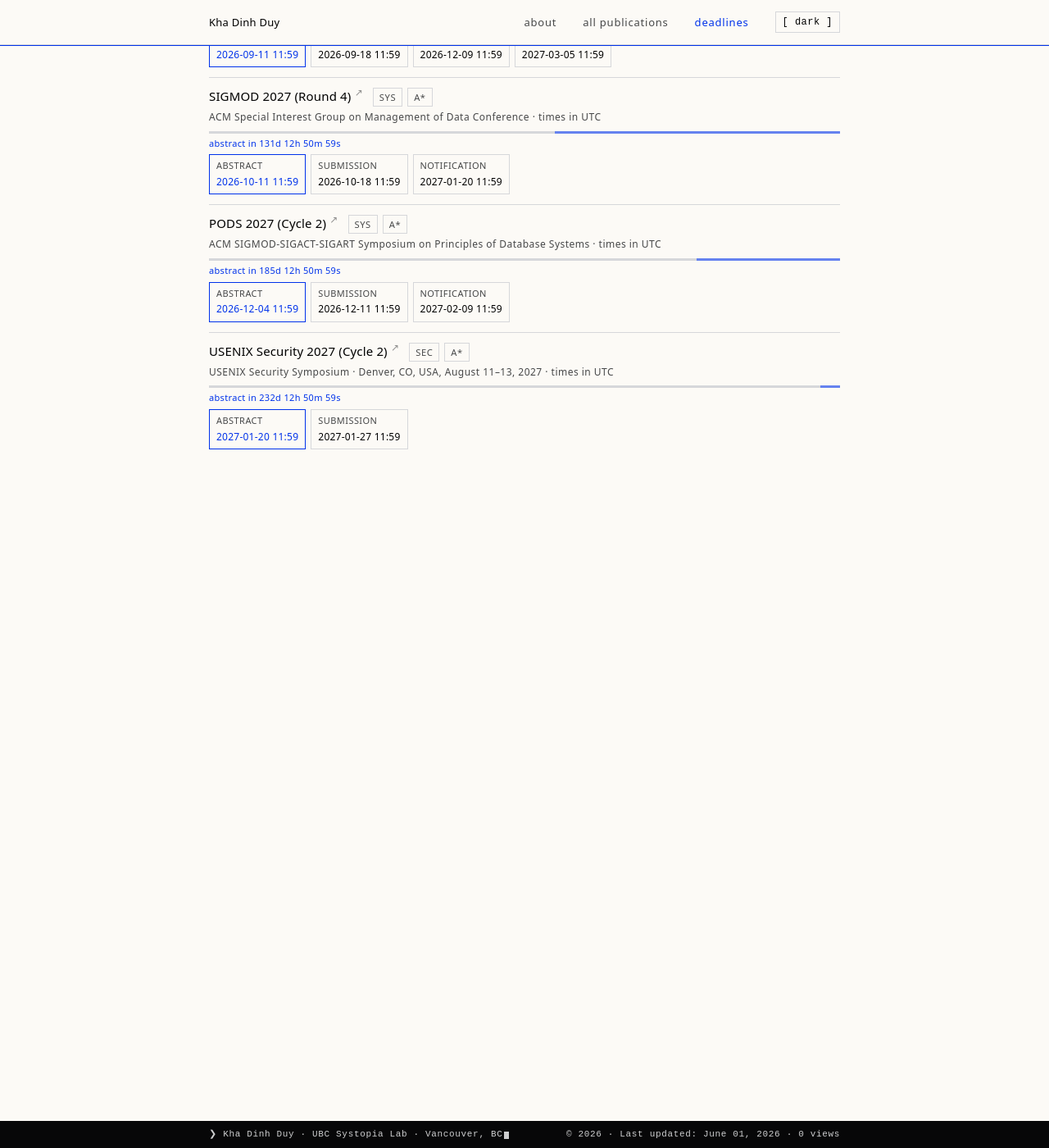
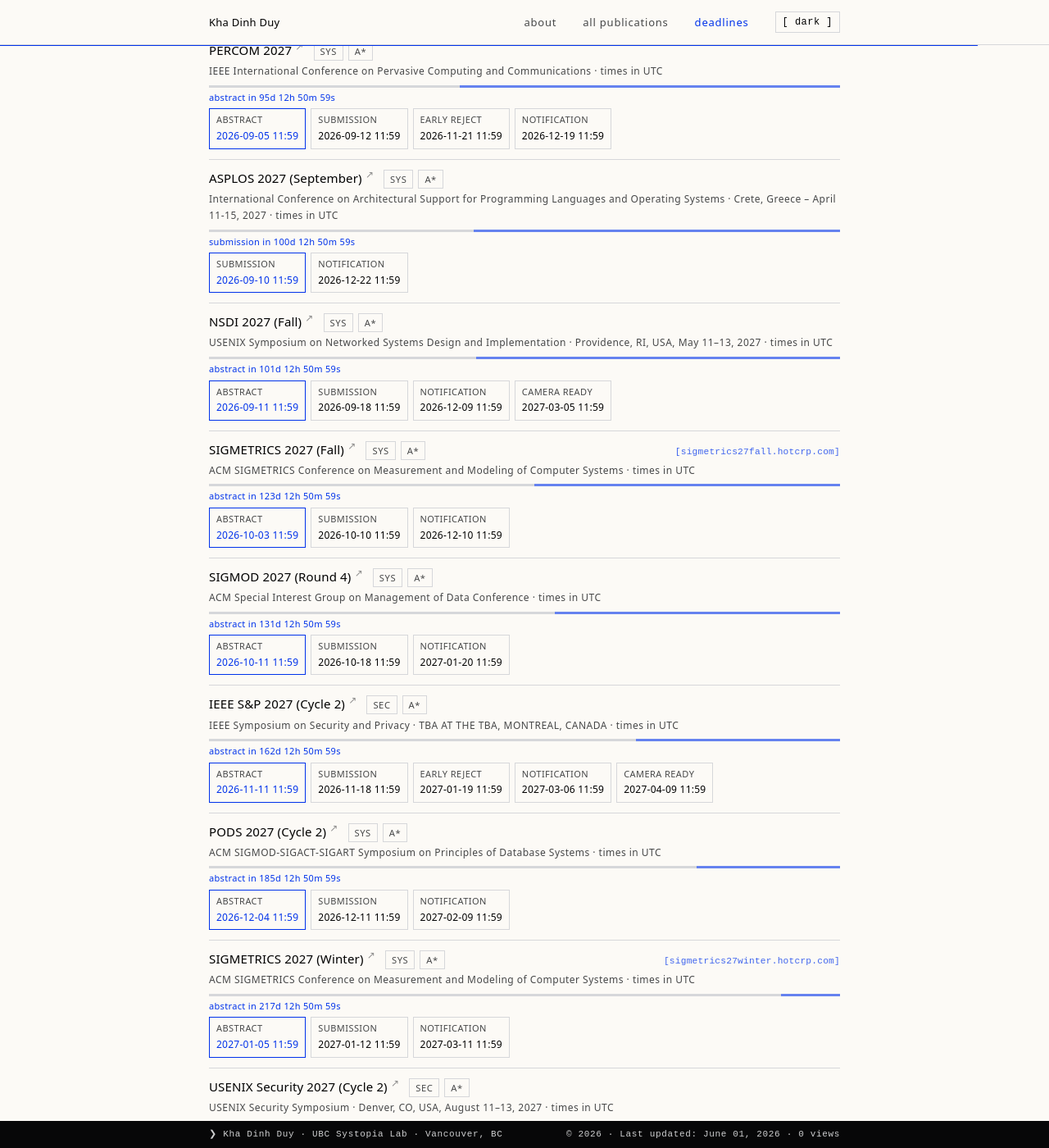
Before and after one commit to kha-dinh/kha-dinh.github.io, a Jekyll site: the page built from _pages/deadlines.md, in a window 1280 px wide and 1400 px high, scrolled down 1747 px. Shown: the whole window at 82% size. Built offline with Jekyll 4.4.1, drawn with Linux system fonts in a browser that asks for light colours; some web fonts are replaced; comment, search, counter and statistics services are not loaded; a style sheet for code colours, icons or effects is not loaded; some of the changed text lies outside the part shown.

Commit message:
new deadline data

```diff
--- a/_data/deadlines.yaml
+++ b/_data/deadlines.yaml
@@ -1,4 +1,4 @@
-generated_at: '2026-05-21T23:05:49.102057+00:00'
+generated_at: '2026-06-01T22:55:35.951432+00:00'
 conferences:
 - id: aaai-2026
   name: AAAI 2026
@@ -446,25 +446,6 @@
     date: 2026-01-29 23:59
   - label: notification
     date: 2026-02-20 23:59
-- id: dac-2026
-  name: DAC 2026
-  year: 2026
-  description: Design Automation Conference
-  link: https://dac.com/2026/program/research-manuscript-submissions
-  area: HW
-  rank: A*
-  place: ''
-  date: ''
-  timezone: AoE
-  deadlines:
-  - label: abstract
-    date: 2025-11-11 23:59
-  - label: submission
-    date: 2025-11-19 23:59
-  - label: notification
-    date: 2026-03-09 23:59
-  - label: camera_ready
-    date: 2026-04-14 23:59
 - id: dimva-2026-cycle-1
   name: DIMVA 2026 (Cycle 1)
   year: 2026
@@ -588,7 +569,7 @@
   - label: notification
     date: 2026-08-20 23:59
   - label: camera_ready
-    date: 2026-09-20 23:59
+    date: 2026-08-30 23:59
 - id: eurocrypt-2026
   name: Eurocrypt 2026
   year: 2026
@@ -1054,6 +1035,102 @@
     date: 2026-03-15 23:59
   - label: camera_ready
     date: 2026-04-03 23:59
+- id: ieee-s-p-2026-cycle-1
+  name: IEEE S&P 2026 (Cycle 1)
+  year: 2026
+  description: IEEE Symposium on Security and Privacy
+  link: https://sp2026.ieee-security.org/cfpapers.html
+  area: SEC
+  rank: A*
+  place: ''
+  date: "MAY 18-21, 2026 \n               AT THE\n              HILTON SAN FRANCISCO\
+    \ UNION SQUARE,\n              SAN FRANCISCO, CA"
+  timezone: AoE
+  deadlines:
+  - label: abstract
+    date: 2025-05-29 23:59
+  - label: submission
+    date: 2025-06-05 23:59
+  - label: early_reject
+    date: 2025-07-21 23:59
+  - label: rebuttal_start
+    date: 2025-08-18 23:59
+  - label: rebuttal_end
+    date: 2025-08-29 23:59
+  - label: notification
+    date: 2025-09-09 23:59
+  - label: camera_ready
+    date: 2025-10-17 23:59
+- id: ieee-s-p-2026-cycle-2
+  name: IEEE S&P 2026 (Cycle 2)
+  year: 2026
+  description: IEEE Symposium on Security and Privacy
+  link: https://sp2026.ieee-security.org/cfpapers.html
+  area: SEC
+  rank: A*
+  place: ''
+  date: "MAY 18-21, 2026 \n               AT THE\n              HILTON SAN FRANCISCO\
+    \ UNION SQUARE,\n              SAN FRANCISCO, CA"
+  timezone: AoE
+  deadlines:
+  - label: abstract
+    date: 2025-11-06 23:59
+  - label: submission
+    date: 2025-11-13 23:59
+  - label: early_reject
+    date: 2026-01-19 23:59
+  - label: rebuttal_start
+    date: 2026-02-12 23:59
+  - label: rebuttal_end
+    date: 2026-02-23 23:59
+  - label: notification
+    date: 2026-03-09 23:59
+  - label: camera_ready
+    date: 2026-04-17 23:59
+- id: ieee-s-p-2027-cycle-1
+  name: IEEE S&P 2027 (Cycle 1)
+  year: 2027
+  description: IEEE Symposium on Security and Privacy
+  link: https://sp2027.ieee-security.org/cfpapers.html
+  area: SEC
+  rank: A*
+  place: ''
+  date: "TBA \n               AT THE\n              TBA,\n              MONTREAL,\
+    \ CANADA"
+  timezone: AoE
+  deadlines:
+  - label: abstract
+    date: 2026-06-04 23:59
+  - label: submission
+    date: 2026-06-11 23:59
+  - label: early_reject
+    date: 2026-07-27 23:59
+  - label: notification
+    date: 2026-09-11 23:59
+  - label: camera_ready
+    date: 2026-10-16 23:59
+- id: ieee-s-p-2027-cycle-2
+  name: IEEE S&P 2027 (Cycle 2)
+  year: 2027
+  description: IEEE Symposium on Security and Privacy
+  link: https://sp2027.ieee-security.org/cfpapers.html
+  area: SEC
+  rank: A*
+  place: ''
+  date: "TBA \n               AT THE\n              TBA,\n              MONTREAL,\
+    \ CANADA"
+  timezone: AoE
+  deadlines:
+  - label: abstract
+    date: 2026-11-10 23:59
+  - label: submission
+    date: 2026-11-17 23:59
+  - label: early_reject
+    date: 2027-01-18 23:59
+  - label: notification
+    date: 2027-03-05 23:59
+  - label: camera_ready
+    date: 2027-04-08 23:59
 - id: ieee-vr-2026
   name: IEEE VR 2026
   year: 2026
@@ -1686,7 +1763,7 @@
   timezone: AoE
   deadlines:
   - label: submission
-    date: 2026-05-29 23:59
+    date: 2026-06-05 23:59
   - label: notification
     date: 2026-07-03 23:59
 - id: podc-2026
@@ -2086,30 +2163,16 @@
   name: SIGCOMM 2026
   year: 2026
   description: ACM SIGCOMM Conference on Data Communication
-  link: https://conferences.sigcomm.org/sigcomm/2026/cfp/
+  link: https://conferences.sigcomm.org/sigcomm/2026/non-paper/call/
   area: SYS
   rank: A*
   place: Denver, Colorado, USA
   date: August 17 - 21, 2026
   timezone: AoE
   deadlines:
-  - label: abstract
-    date: 2026-01-30 23:59
-  - label: submission
-    date: 2026-02-06 23:59
-  - label: early_reject
-    date: 2026-04-02 23:59
-  - label: rebuttal_start
-    date: 2026-04-27 23:59
-  - label: rebuttal_end
-    date: 2026-04-29 23:59
-  - label: notification
-    date: 2026-05-11 23:59
-  - label: shepherd
-    date: 2026-06-19 23:59
-  - label: camera_ready
-    date: 2026-07-03 23:59
-  url_hotcrp: https://sigcomm26.hotcrp.com
+  - label: notification
+    date: 2026-05-15 23:59
+  url_hotcrp: https://non-paper-sigcomm2026.hotcrp.com
 - id: siggraph-2026
   name: SIGGRAPH 2026
   year: 2026
@@ -2201,6 +2264,60 @@
   - label: notification
     date: 2026-03-13 23:59
   url_hotcrp: https://sigmetrics26winter.hotcrp.com
+- id: sigmetrics-2027-fall
+  name: SIGMETRICS 2027 (Fall)
+  year: 2027
+  description: ACM SIGMETRICS Conference on Measurement and Modeling of Computer Systems
+  link: https://www.sigmetrics.org/sigmetrics2027/call_for_papers.html
+  area: SYS
+  rank: A*
+  place: ''
+  date: ''
+  timezone: AoE
+  deadlines:
+  - label: abstract
+    date: 2026-10-02 23:59
+  - label: submission
+    date: 2026-10-09 23:59
+  - label: notification
+    date: 2026-12-09 23:59
+  url_hotcrp: https://sigmetrics27fall.hotcrp.com
+- id: sigmetrics-2027-summer
+  name: SIGMETRICS 2027 (Summer)
+  year: 2027
+  description: ACM SIGMETRICS Conference on Measurement and Modeling of Computer Systems
+  link: https://www.sigmetrics.org/sigmetrics2027/call_for_papers.html
+  area: SYS
+  rank: A*
+  place: ''
+  date: ''
+  timezone: AoE
+  deadlines:
+  - label: abstract
+    date: 2026-07-03 23:59
+  - label: submission
+    date: 2026-07-10 23:59
+  - label: notification
+    date: 2026-09-09 23:59
+  url_hotcrp: https://sigmetrics27summer.hotcrp.com
+- id: sigmetrics-2027-winter
+  name: SIGMETRICS 2027 (Winter)
+  year: 2027
+  description: ACM SIGMETRICS Conference on Measurement and Modeling of Computer Systems
+  link: https://www.sigmetrics.org/sigmetrics2027/call_for_papers.html
+  area: SYS
+  rank: A*
+  place: ''
+  date: ''
+  timezone: AoE
+  deadlines:
+  - label: abstract
+    date: 2027-01-04 23:59
+  - label: submission
+    date: 2027-01-11 23:59
+  - label: notification
+    date: 2027-03-10 23:59
+  url_hotcrp: https://sigmetrics27winter.hotcrp.com
 - id: sigmod-2026-round-1
   name: SIGMOD 2026 (Round 1)
   year: 2026
```
